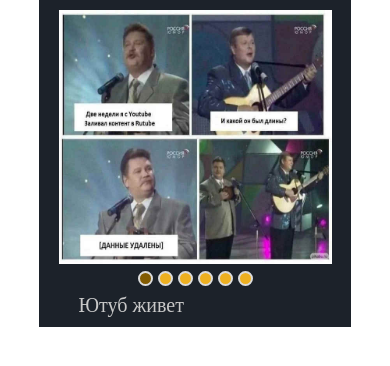
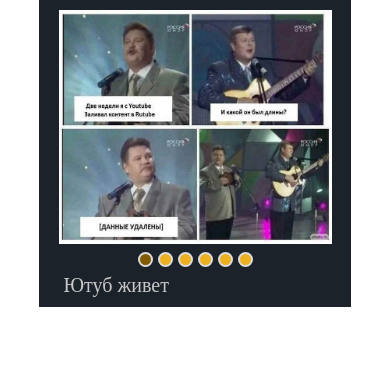
Before and after one commit to Lneer/cssMemSlider, a plain HTML site: page cssMemSlider/index.html in a window 390 px wide. Drawn offline with Linux system fonts and the light colour scheme.

Commit message:
refactor: increase desctop width and mobile height

```diff
--- a/cssMemSlider/style.css
+++ b/cssMemSlider/style.css
@@ -23,9 +23,9 @@
     padding-top: 1rem;
     padding-bottom: 1rem;
     display: grid;
-    grid-template-columns: 35vw 15.42vw;
-    grid-template-rows: 40vw 6rem;
-    max-width: 50.42vw;
+    grid-template-columns: 44vw 16vw;
+    grid-template-rows: 42vw 6rem;
+    max-width: 60vw;
     background-color:rgb(28,34,42) ;
     margin: 0 auto;
     overflow: hidden;
@@ -48,13 +48,13 @@
 
 .image{
     display: block;
-    width: 50.42vw;
-    height: 40vw;
+    width: 60vw;
+    height: 42vw;
 }
 @media screen and (max-width: 768px) {
     .image{
         width: 70vw;
-        height: 65vw;
+        height: 60vw;
         order: 0;
     }
 }
@@ -82,12 +82,13 @@
 }
 .slider__note{
     margin-left: 2rem;
-    width: 50.42vw;
+    width: 60vw;
 
 }
 @media screen and (max-width: 768px) {
     .slider__note{
         width: 70vw;
+        margin-left: 0.5rem;
     }
 }
 .btn_check{
```
